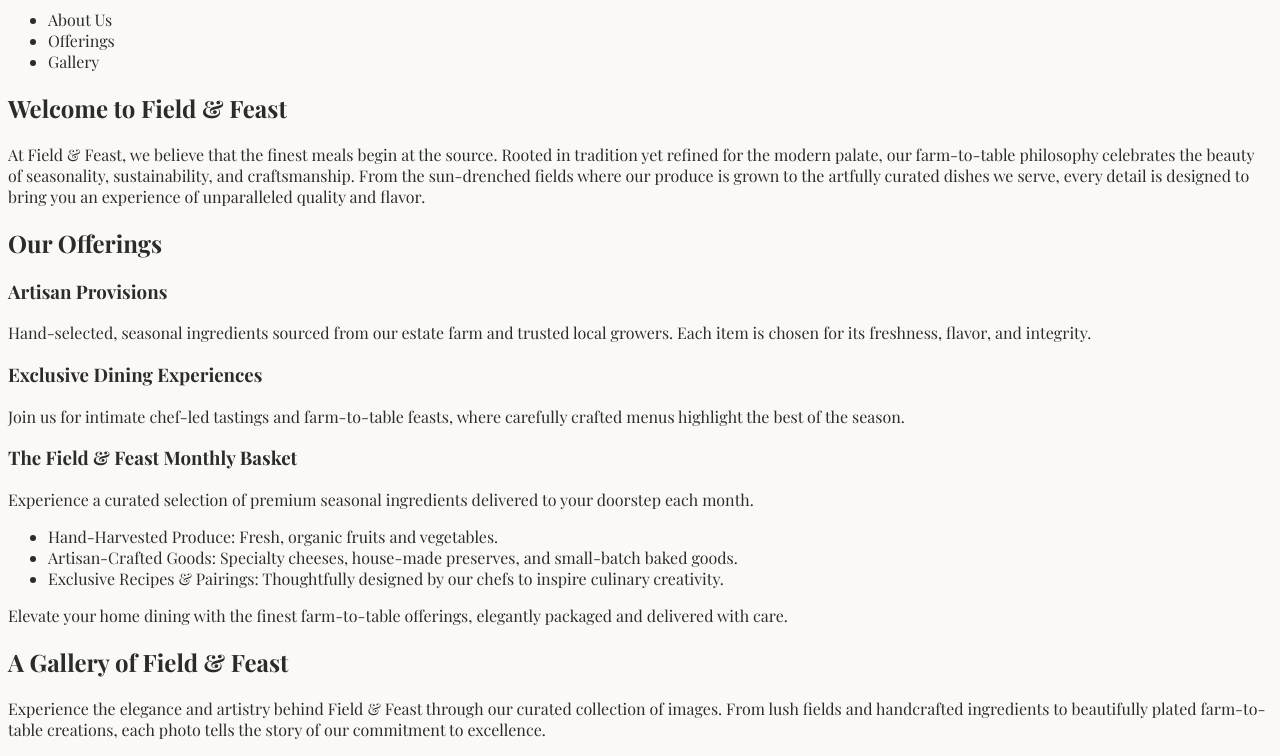
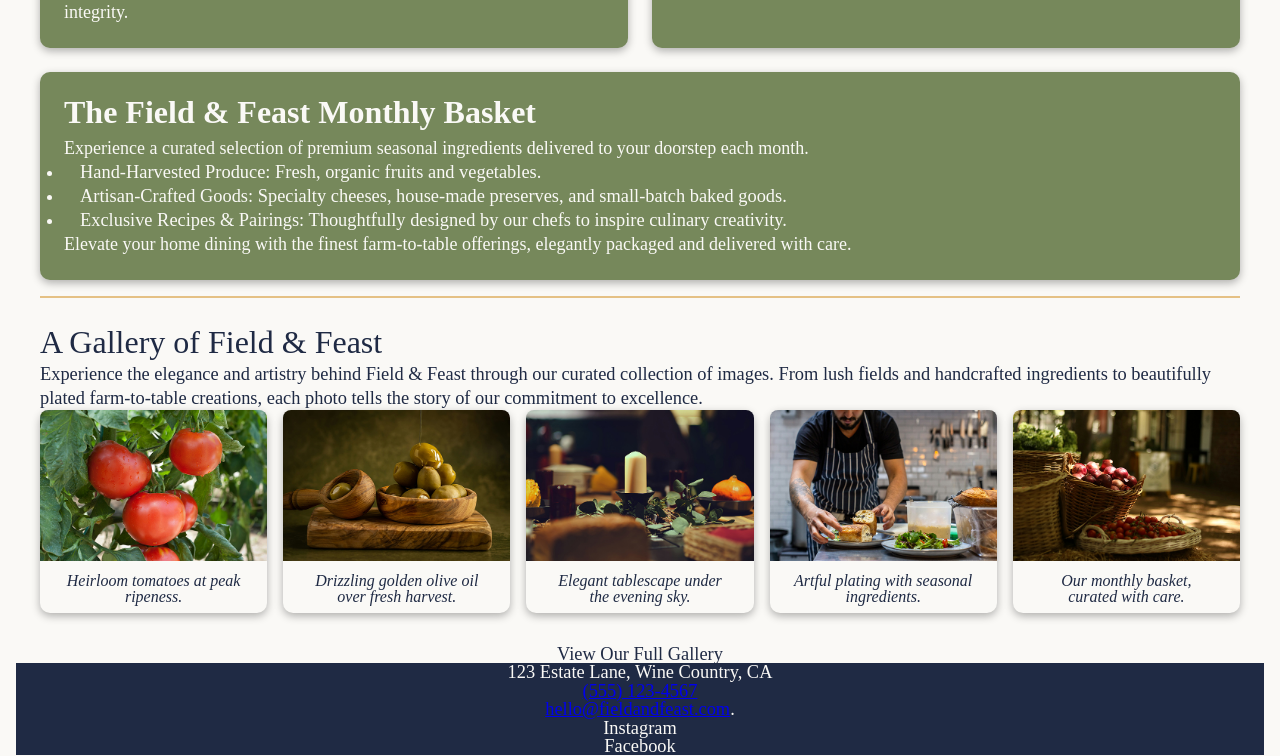
Before and after one commit to menyeneabasi-git/field-and-feast, a plain HTML site: page index.html in a window 1280 px wide. Shown: the part 726-1482 px from the top of the page. Drawn offline with nearby package versions, Linux system fonts and the light colour scheme; a web font is replaced by a local one.

Commit message:
Added styles

```diff
--- a/index.html
+++ b/index.html
@@ -35,7 +35,7 @@
             <section class="offerings-h2">
                 <h2>Our Offerings</h2>
             </section>
-
+            <section class="offerings-container">
                 <section class="offerings-section">
                     <h3>Artisan Provisions</h3>
                     <p>Hand-selected, seasonal ingredients sourced from our estate farm and
@@ -58,47 +58,48 @@
                     </ul>
                     <p>Elevate your home dining with the finest farm-to-table offerings, elegantly packaged and delivered with care.</p>
                 </section>
+            </section>
+
+            <section class="gallery-header">
+                <h2>A Gallery of Field & Feast</h2>
+                <p>Experience the elegance and artistry behind Field & Feast through our curated collection of images. From lush fields and handcrafted ingredients to beautifully plated farm-to-table creations, each photo tells the story of our commitment to excellence.</p>
+            </section>
 
             <section class="gallery-container">
-                <h2>A Gallery of Field & Feast</h2>
-                <p>Experience the elegance and artistry behind Field & Feast through our curated collection of images. From lush fields and handcrafted ingredients to beautifully plated farm-to-table creations, each photo tells the story of our commitment to excellence.</p>
-
                 <section class="gallery-box">
                     <img
                     class="responsive-image"
-                    src="/images/tomatoes-600w.jpg" alt="Resizable tomatoes image">
+                    alt="Resizable tomatoes image"
+                    sizes="(min-width: 800px) 25vw, (min-width: 400px) 50vw, 100vw"
+                    src="/images/tomatoes-600w.jpg"
+                    srcset="images/tomatoes-200w.jpg 200w,
+                            images/tomatoes-300w.jpg 300w,
+                            images/tomatoes-600w.jpg 600w ">
                     <p>Heirloom tomatoes at peak ripeness.</p>
                 </section>
 
                 <section class="gallery-box">
                     <img
                     class="responsive-image"
+                    alt="Resizable olive oil image"
+                    sizes="(min-width: 800px) 25vw, (min-width: 400px) 50vw, 100vw"
                     src="/images/olive-oil-600w.jpg"
-                    srcset=""
-                    alt="Resizable olive oil image">
+                    srcset="images/olive-oil-200w.jpg 200w,
+                            images/olive-oil-300w.jpg 300w,
+                            images/olive-oil-600w.jpg 600w">
                     <p>Drizzling golden olive oil over fresh harvest.</p>
                 </section>
 
                 <section class="gallery-box">
                     <img
                     class="responsive-image"
+                    alt="Resizable table setting image"
+                    sizes="(min-width: 800px) 25vw, (min-width: 400px) 50vw, 100vw"
                     src="/images/table-setting-600w.jpg"
-                    srcset=""
-                    alt="Resizable table setting image">
+                    srcset="images/table-setting-200w.jpg 200w,
+                            images/table-setting-300w.jpg 300w,
+                            images/table-setting-600w.jpg 600w">
                     <p>Elegant tablescape under the evening sky.</p>
-                </section>
-
-                <section class="gallery-box">
-                    <img
-                        class="responsive-image"
-                        alt="Resizable table setting image"
-                        sizes="(min-width: 800px) 25vw,
-                            (min-width: 400px) 50vw,
-                            100vw"
-                        src="/images/chef-plating-600w.jpg"
-                        srcset="/images/chef-plating-200w.jpg 200w,
-                                /images/chef-plating-300w.jpg 300w,">
-                    <p>Artful plating with seasonal ingredients.</p>
                 </section>
 
                 <section class="gallery-box">
@@ -108,17 +109,30 @@
                         sizes="(min-width: 800px) 25vw,
                             (min-width: 400px) 50vw,
                             100vw"
+                        src="/images/chef-plating-600w.jpg"
+                        srcset="images/chef-plating-200w.jpg 200w,
+                                images/chef-plating-300w.jpg 300w,
+                                images/chef-plating-600w.jpg 600w">
+                    <p>Artful plating with seasonal ingredients.</p>
+                </section>
+
+                <section class="gallery-box">
+                    <img
+                        class="responsive-image"
+                        alt="Resizable basket image"
+                        sizes="(min-width: 800px) 25vw, (min-width: 400px) 50vw, 100vw"
                         src="/images/basket-600w.jpg"
-                        srcset="/images/basket-200w.jpg 200w,
-                                /images/basket-300w.jpg 300w">
+                        srcset="images/basket-200w.jpg 200w,
+                                images/basket-300w.jpg 300w,
+                                images/basket-600w.jpg 600w">
+
                     <p>Our monthly basket, curated with care.</p>
                 </section>
-
             </section>
         </main>
         <footer>
+            <p class="gallery-view">View Our Full Gallery</p>
             <section class="contact-info">
-                    <p>View Our Full Gallery</p>
                     <address>
                     <p>123 Estate Lane, Wine Country, CA</p>
                     <a href="tel:+15551234567">(555) 123-4567 <br></a>
--- a/style.css
+++ b/style.css
@@ -1,3 +1,54 @@
+/* Created by Menyeneabasi Obong */
+
+/* http://meyerweb.com/eric/tools/css/reset/
+   v2.0 | 20110126
+   License: none (public domain)
+*/
+
+html, body, div, span, applet, object, iframe,
+h1, h2, h3, h4, h5, h6, p, blockquote, pre,
+a, abbr, acronym, address, big, cite, code,
+del, dfn, em, img, ins, kbd, q, s, samp,
+small, strike, strong, sub, sup, tt, var,
+b, u, i, center,
+dl, dt, dd, ol, ul, li,
+fieldset, form, label, legend,
+table, caption, tbody, tfoot, thead, tr, th, td,
+article, aside, canvas, details, embed,
+figure, figcaption, footer, header, hgroup,
+menu, nav, output, ruby, section, summary,
+time, mark, audio, video {
+	margin: 0;
+	padding: 0;
+	border: 0;
+	font-size: 100%;
+	font: inherit;
+	vertical-align: baseline;
+}
+/* HTML5 display-role reset for older browsers */
+article, aside, details, figcaption, figure,
+footer, header, hgroup, menu, nav, section {
+	display: block;
+}
+body {
+	line-height: 1;
+}
+ol, ul {
+	list-style: none;
+}
+blockquote, q {
+	quotes: none;
+}
+blockquote:before, blockquote:after,
+q:before, q:after {
+	content: '';
+	content: none;
+}
+table {
+	border-collapse: collapse;
+	border-spacing: 0;
+}
+
 @import url('https://fonts.googleapis.com/css2?family=Playfair+Display:ital,wght@0,400..900;1,400..900&display=swap');
 
 :root {
@@ -9,8 +60,243 @@
   --soft-white: #FAF9F6;
 }
 
+
+
 body {
   font-family: 'Playfair Display', serif;
   background-color: var(--soft-white);
+  color: var(--midnight-blue);
+  margin: 0;
+  padding: 0;
+}
+
+header {
+  background-color: var(--midnight-blue);
+  color: var(--soft-white);
+}
+
+header h1 {
+  font-size: 60px;
+  margin: 0;
+}
+
+header p {
+  font-style: italic;
+  margin-bottom: 0;
+}
+header, main, footer {
+  padding: 1rem;
+  text-align: center;
+}
+
+nav {
+  background-color: var(--champagne-gold);
   color: var(--dark-charcoal);
+  font-weight: 900;
+  padding: 0.75rem  0;
 }
+
+nav ul {
+  list-style: none;
+  padding: 0;
+}
+
+nav li {
+  display: inline;
+  margin: 0.5rem 0;
+  padding: 0 60px;
+  font-size: large;
+}
+
+ h2 {
+  font-size: 2rem;
+  text-align: left;
+  font-weight: 540;
+  padding-bottom: 0.5rem;;
+}
+
+.welcome-section {
+  text-align: left;
+  padding-top: 2rem;
+}
+
+.welcome-section p {
+  line-height: 1.3rem;
+  font-weight: 545;
+  padding-bottom: 1rem;
+  border-bottom: 2px solid var(--champagne-gold);
+}
+
+.offerings-h2 {
+  padding-top: 1rem;
+}
+
+.offerings-section {
+  background-color: var(--olive-green);
+  color: var(--soft-white);
+  border-radius: 10px;
+  padding: 1.5rem;
+}
+
+.offerings-container{
+  display: grid;
+  grid-template-columns: 1fr ;
+  gap: 1.5rem;
+  margin: 1rem 0 2rem 0 ;
+  padding-bottom: 1rem;
+  border-bottom: 2px solid var(--champagne-gold);
+
+  text-align: center;
+}
+
+.offerings-section {
+  padding-top: 1.5rem;
+  box-shadow: 0 3px 8px rgba(0, 0, 0, 0.3);
+}
+
+.offerings-section li{
+  list-style-type:disc;
+  text-align: start;
+
+}
+
+.offerings-section ul {
+  text-indent: 1rem;
+  line-height: 1.5rem;
+}
+
+
+.offerings-section h3 {
+  font-size: 2rem;
+  padding-bottom: 0.5rem;
+  text-align: left;
+  font-weight: 800;
+}
+
+.offerings-section p {
+  text-align: left;
+  line-height: 1.5rem;
+  font-size: large;
+}
+
+.offerings-section:last-child {
+  grid-column: 1/-1;
+}
+
+.gallery-header {
+  text-align: left;
+  line-height: 1.5rem;
+}
+
+.gallery-container {
+  display: grid;
+  grid-template-columns: 1fr;
+  gap: 1rem;
+}
+
+.gallery-box {
+  background-color: var(--soft-white);
+  border-radius: 10px;
+  box-shadow: 0 3px 8px rgba(0, 0, 0, 0.3);
+  text-align: center;
+}
+
+.gallery-box p {
+  padding: 0.5rem 1.5rem;
+  font-style: italic;
+  font-size: 1rem;
+}
+
+.responsive-image {
+  width: 100%;
+  height: auto;
+  border-radius: 8px;
+  border-bottom-left-radius: 0px;
+  border-bottom-right-radius: 0px;
+}
+
+.contact-info {
+  background-color: var(--midnight-blue);
+  color: var(--soft-white);
+}
+
+
+@media screen and (min-width: 600px) {
+  nav li {
+    display: inline-block;
+    margin: 0 1rem;
+  }
+
+  .gallery-container {
+    grid-template-columns: 1fr;
+  }
+
+  .offerings-container {
+    grid-template-columns: 1fr;
+  }
+
+  header img {
+    width: 150px;
+  }
+
+  body {
+    font-size: 1.05rem;
+  }
+}
+
+
+@media screen and (min-width: 900px) {
+  header {
+    display: flex;
+    flex-direction: column;
+    align-items: center;
+  }
+
+  nav ul {
+    display: flex;
+    justify-content: center;
+    gap: 2rem;
+  }
+
+  .gallery-container {
+    grid-template-columns: 1fr 1fr 1fr;
+  }
+
+  .offerings-container {
+    grid-template-columns: 1fr 1fr;
+  }
+
+  main {
+    max-width: 900px;
+    margin: 0 auto;
+  }
+
+  .welcome-section p {
+    font-size: 1.1rem;
+  }
+}
+
+
+@media screen and (min-width: 1200px) {
+  header {
+    flex-direction: row;
+    justify-content: space-between;
+    text-align: left;
+  }
+
+  header img {
+    width: 200px;
+  }
+
+  .gallery-container {
+    grid-template-columns: 1fr 1fr 1fr 1fr 1fr;
+  }
+
+  main {
+    max-width: 1200px;
+  }
+
+  body {
+    font-size: 1.15rem;
+  }
+}
```
Lines whose indentation alone changed are shown as unchanged.
